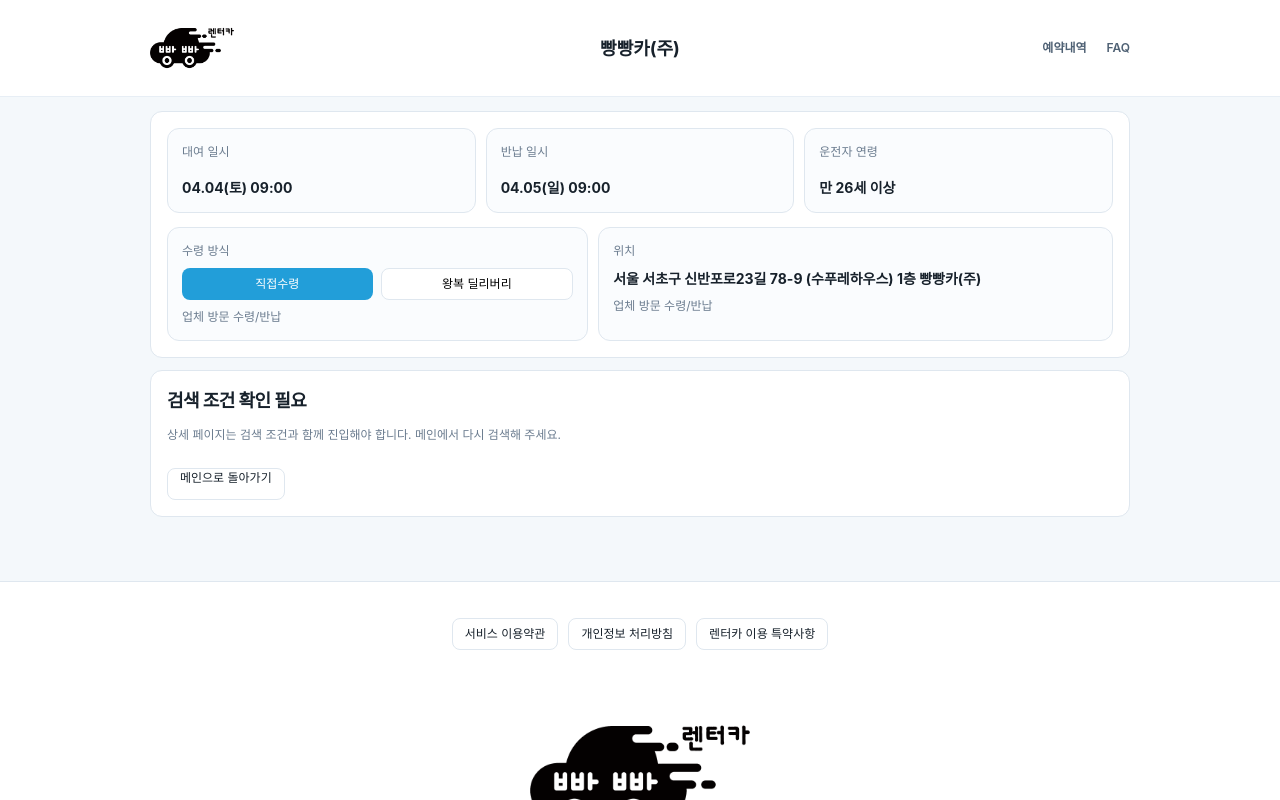
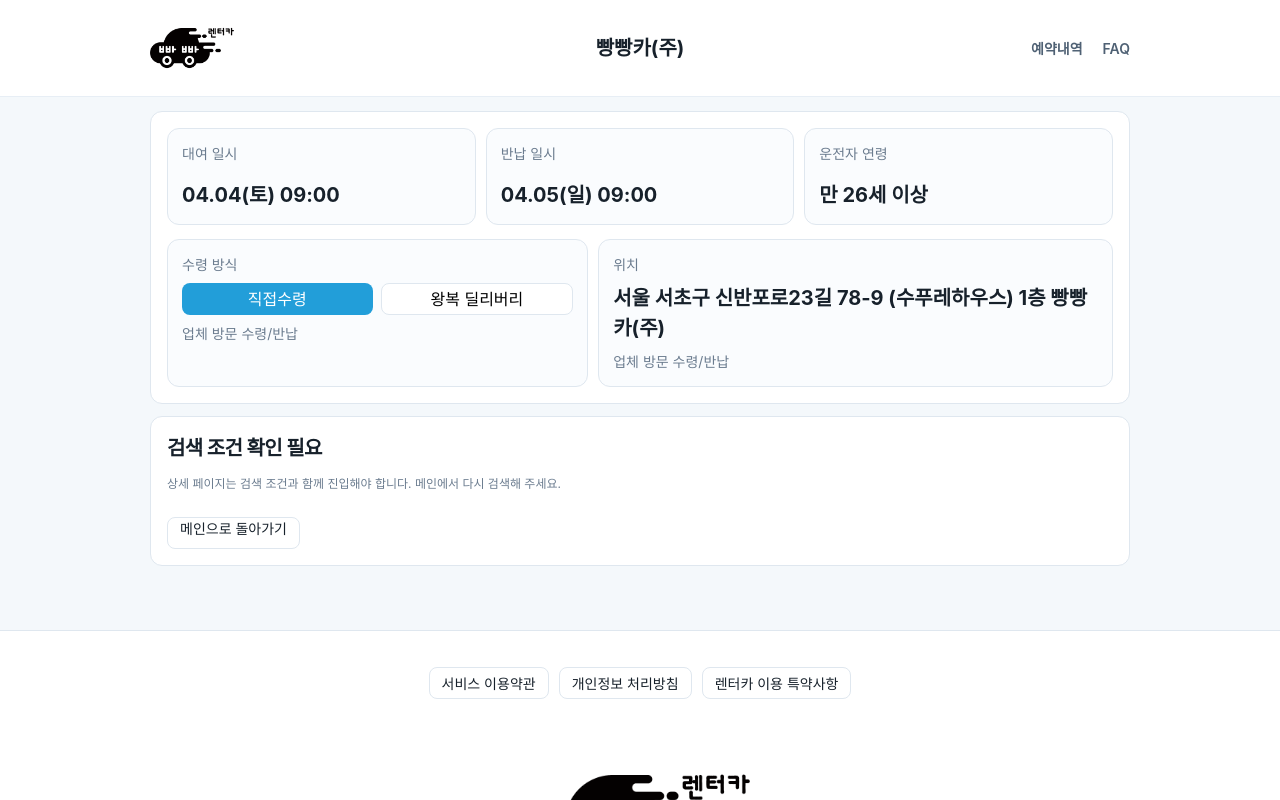
Before and after one commit to otang00/premove-clone, a React (Vite) app: page /cars/1 in a window 1280 px wide. Shown: the top 800 px of the page. Built offline with nearby package versions, Linux system fonts and the light colour scheme.

Commit message:
style: tune typography scale across detail view

```diff
--- a/src/styles.css
+++ b/src/styles.css
@@ -14,10 +14,11 @@
   --card-radius: 12px;
   --card-padding: 16px;
 
-  --fs-s: 12px;
-  --fs-m: 14px;
-  --fs-l: 18px;
-  --fs-xl: 24px;
+  --fs-xs: 12px;
+  --fs-s: 14px;
+  --fs-m: 16px;
+  --fs-l: 20px;
+  --fs-xl: 26px;
 
   --btn-radius: 8px;
   --btn-h-sm: 32px;
@@ -210,7 +211,7 @@
 .wide-field { gap: 10px; }
 .field-icon { position: absolute; left: 0; top: 6px; font-size: var(--fs-s); opacity: 0.85; }
 .field-label { color: var(--muted); font-size: var(--fs-s); }
-.field strong { font-size: var(--fs-m); line-height: 1.4; font-weight: 700; }
+.field strong { font-size: var(--fs-l); line-height: 1.4; font-weight: 700; }
 .schedule-form-grid {
   display: grid;
   grid-template-columns: repeat(2, minmax(0, 1fr));
@@ -295,7 +296,7 @@
 }
 .detail-info-cell strong,
 .detail-location-summary strong {
-  font-size: var(--fs-m);
+  font-size: var(--fs-l);
   color: var(--text);
 }
 .detail-search-section {
@@ -334,7 +335,7 @@
 .primary {
   min-height: var(--btn-h-sm);
   padding: 0 var(--btn-px-sm);
-  font-size: var(--fs-s);
+  font-size: var(--fs-m);
 }
 .ghost { border: 1px solid var(--border); background: #fff; }
 .primary { background: var(--primary); color: #fff; }
@@ -432,7 +433,7 @@
   min-height: var(--btn-h-md);
   padding: 0 var(--btn-px-md);
   font-weight: 700;
-  font-size: var(--fs-s);
+  font-size: var(--fs-m);
 }
 .tab-row .active { background: var(--primary); color: #fff; }
 
@@ -446,8 +447,8 @@
   padding: 14px;
   background: #fafcfe;
 }
-.info-grid strong { display: block; margin-top: 8px; font-size: var(--fs-m); }
-.info-stat-grid small { display: block; margin-top: 6px; font-size: var(--fs-s); color: #7d8d9e; }
+.info-grid strong { display: block; margin-top: 8px; font-size: var(--fs-l); }
+.info-stat-grid small { display: block; margin-top: 6px; font-size: var(--fs-xs); color: #7d8d9e; }
 .select-card { display: flex; flex-direction: column; align-items: flex-start; gap: 8px; text-align: left; }
 .select-card.active { background: var(--primary); color: #fff; }
 
@@ -462,7 +463,7 @@
   background: #fff;
   font-size: var(--fs-m);
 }
-.small-note { font-size: var(--fs-s); margin-top: 10px; color: var(--muted); }
+.small-note { font-size: var(--fs-xs); margin-top: 10px; color: var(--muted); }
 .store-box { display: grid; gap: 12px; }
 .map-box {
   height: 180px;
@@ -484,7 +485,7 @@
   gap: 16px;
 }
 .terms-list span,
-.price-lines span { font-size: var(--fs-m); }
+.price-lines span { font-size: var(--fs-s); }
 .legal-note {
   margin-top: 12px;
   padding: 12px 14px;
@@ -498,7 +499,9 @@
 .sticky-side { position: sticky; top: 76px; }
 .price-lines { display: grid; gap: 14px; margin: 16px 0 20px; }
 .price-lines span { color: #607485; }
+.price-lines strong { font-size: var(--fs-l); }
 .price-lines .total { padding-top: 14px; border-top: 1px solid var(--border); }
+.price-lines .total strong { font-size: var(--fs-xl); }
 .pay-button { width: 100%; }
 
 .legal-page { padding-top: 14px; }
```
